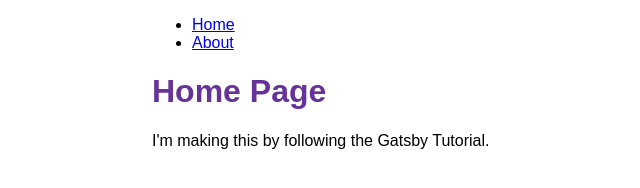
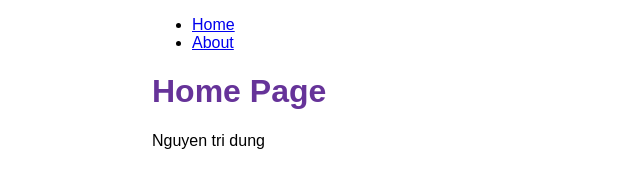
Before and after one commit to benquang/gatsby_site_test, a Gatsby site: page / in a window 1280 px wide. Shown: the whole page, without its empty margins (238-878 px from the left). Built offline with nearby package versions, Linux system fonts and the light colour scheme; Gatsby itself is replaced by a stand-in of ours.

Commit message:
them nguyen tri dung

```diff
--- a/src/pages/index.js
+++ b/src/pages/index.js
@@ -183,7 +183,7 @@ import Layout from '../components/layout'
 const IndexPage = () => {
   return (
     <Layout pageTitle="Home Page">
-      <p>I'm making this by following the Gatsby Tutorial.</p>
+      <p>Nguyen tri dung</p>
     </Layout>
   )
 }
```
